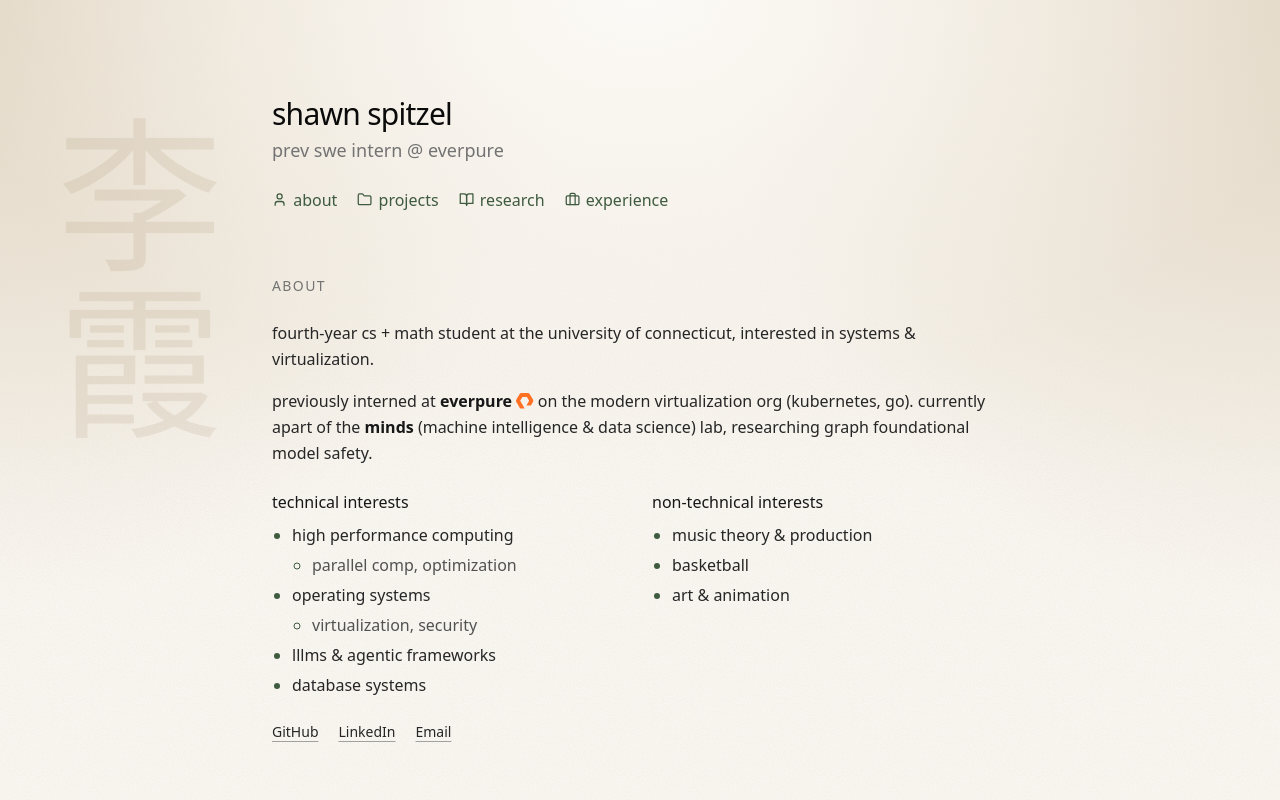
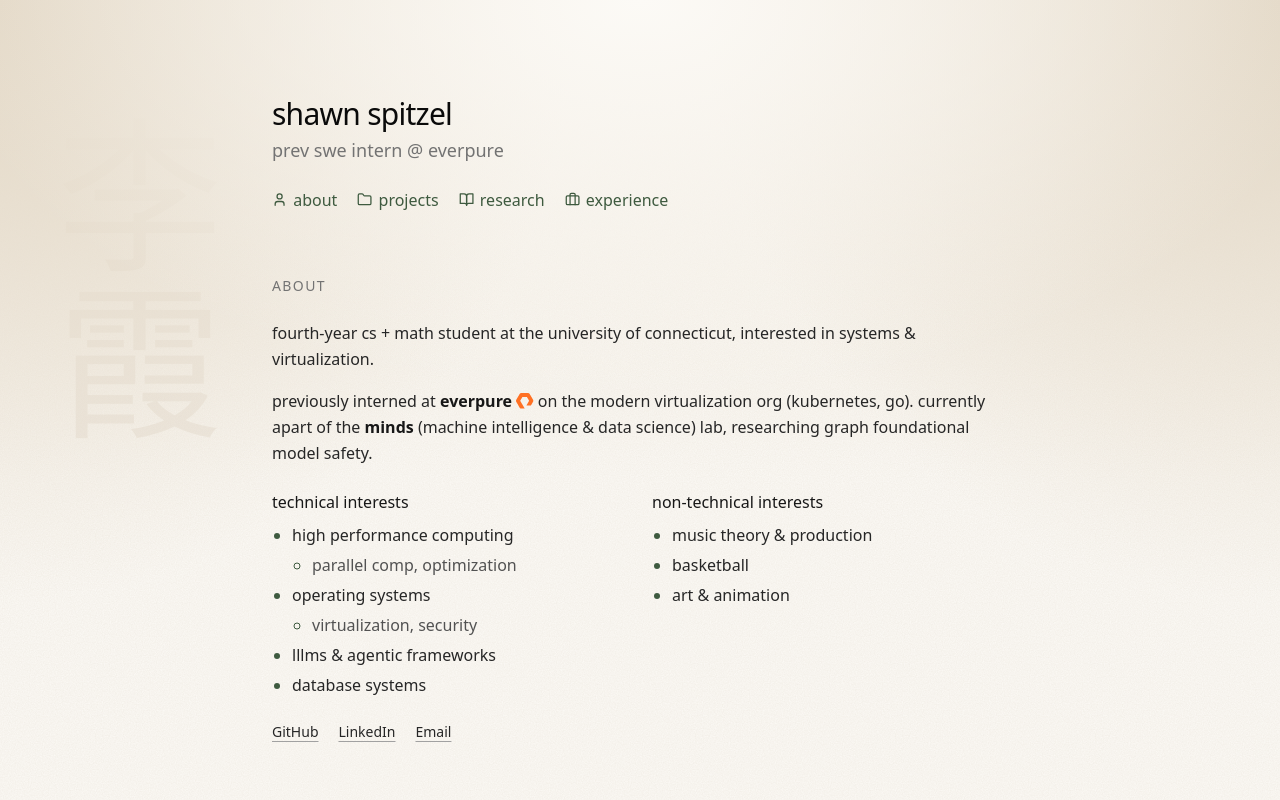
Before and after one commit to shawnspitzel/sspitzel.github.io, a website built with Vite: page index.html in a window 1280 px wide. Shown: the top 800 px of the page. Built offline with nearby package versions, Linux system fonts and the light colour scheme; a web font is replaced by a local one.

Commit message:
Restore calligraphy layering under the vignette and add pinyin
Keep the visible characters beneath the vignette and grain as before, and
catch hover on an invisible copy layered above the content.

Co-Authored-By: Claude Opus 5.5 (1M context) <noreply@anthropic.com>

```diff
--- a/src/content.ts
+++ b/src/content.ts
@@ -166,6 +166,6 @@ export const experience: Job[] = [
 
 // Calligraphy down either side of the page, with the note shown on hover.
 export const calligraphy = {
-  left: { text: "李霞", note: "my girlfriend's name" },
-  right: { text: "肖恩", note: "my name — shawn, written in chinese" },
+  left: { text: "李霞", pinyin: "lǐ xiá", note: "my girlfriend's name" },
+  right: { text: "肖恩", pinyin: "xiào ēn", note: "my name — shawn, written in chinese" },
 };
--- a/src/main.ts
+++ b/src/main.ts
@@ -184,9 +184,15 @@ const jobList = `
   </ul>`;
 
 const calligraphyMark = (side: "left" | "right") => `
-  <div class="calligraphy calligraphy-${side}">
+  <div class="calligraphy calligraphy-${side}" aria-hidden="true">
     <span class="calligraphy-glyph">${esc(calligraphy[side].text)}</span>
-    <p class="calligraphy-note">${rich(calligraphy[side].note)}</p>
+  </div>
+  <div class="calligraphy calligraphy-${side} calligraphy-hover">
+    <span class="calligraphy-glyph">${esc(calligraphy[side].text)}</span>
+    <p class="calligraphy-note">
+      <span class="calligraphy-pinyin">${esc(calligraphy[side].pinyin)}</span>
+      ${rich(calligraphy[side].note)}
+    </p>
   </div>`;
 
 document.querySelector<HTMLDivElement>("#app")!.innerHTML = `
--- a/src/style.css
+++ b/src/style.css
@@ -68,7 +68,6 @@ body::before {
   color: #9c8058;
   opacity: 0.13;
   filter: blur(0.6px);
-  transition: opacity 0.2s;
 }
 
 /* 肖恩 fades in top-down, like the vignette softens 李 at the top */
@@ -91,6 +90,12 @@ body::before {
   visibility: hidden;
   transform: translateY(-50%);
   transition: opacity 0.2s, visibility 0.2s;
+}
+
+.calligraphy-pinyin {
+  display: block;
+  font-style: italic;
+  color: #d9c39a;
 }
 
 .calligraphy-note::before {
@@ -121,19 +126,21 @@ body::before {
   border-left-color: rgb(62 50 36 / 0.92);
 }
 
-/* Only hoverable once the page is wide enough that the characters sit
-   clear of the content column. */
+/* Invisible copy of each mark layered above the content so it can be
+   hovered, leaving the visible one under the vignette and grain. Only
+   hoverable once the page is wide enough that the characters sit clear of
+   the content column. */
+.calligraphy-hover .calligraphy-glyph {
+  opacity: 0;
+}
+
 @media (min-width: 80rem) {
-  .calligraphy {
+  .calligraphy-hover {
     z-index: 1;
     pointer-events: auto;
   }
 
-  .calligraphy:hover .calligraphy-glyph {
-    opacity: 0.22;
-  }
-
-  .calligraphy:hover .calligraphy-note {
+  .calligraphy-hover:hover .calligraphy-note {
     opacity: 1;
     visibility: visible;
   }
```
